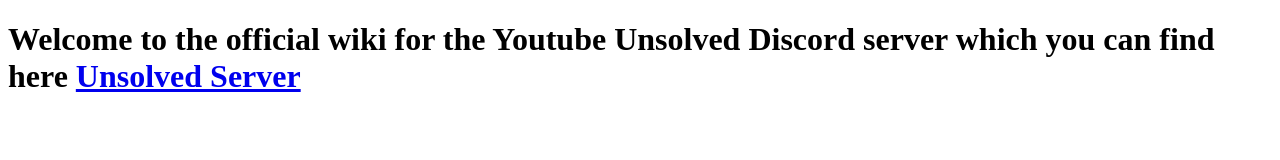
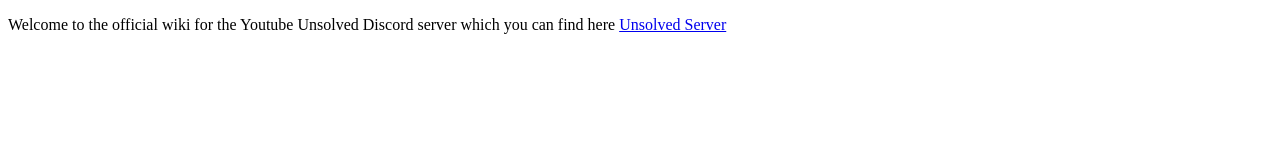
Before and after one commit to unsolvedwiki/unsolvedwiki.github.io, a plain HTML site: page index.html in a window 1280 px wide. Drawn offline with Linux system fonts and the light colour scheme.

Commit message:
removed bold on text

```diff
--- a/index.html
+++ b/index.html
@@ -7,10 +7,10 @@
     <title>Document</title>
 </head>
 <body>
-<h1>Welcome to the official wiki for the Youtube Unsolved Discord server
+<p>Welcome to the official wiki for the Youtube Unsolved Discord server
 
         which you can find here <a href="https://discord.gg/BtAjDAwXp2">Unsolved Server</a>
-</h1>
+</p>
 
 
 
--- a/style.css
+++ b/style.css
@@ -1,4 +1,4 @@
-h1{
+p{
     font-size: medium;
     display: flex;
     text-align: center;
```
